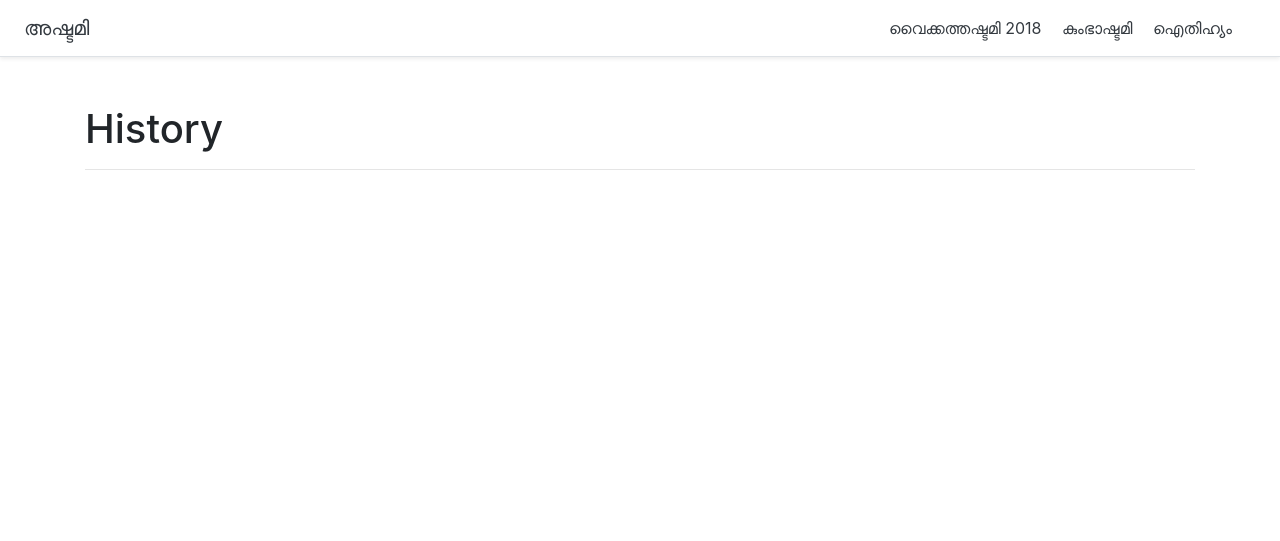
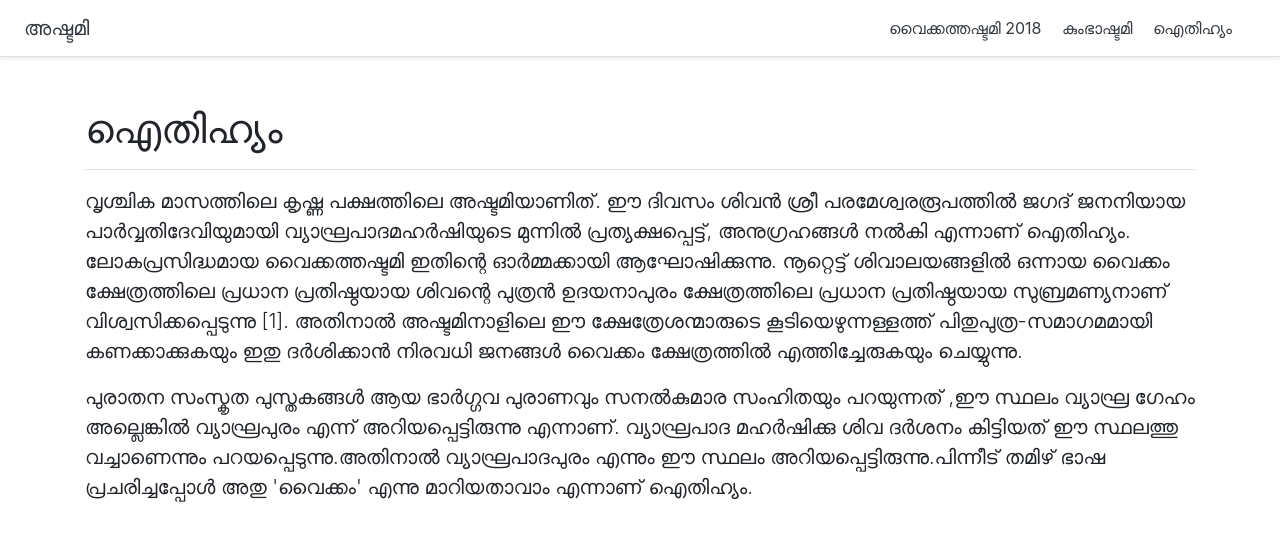
Before and after one commit to anuraj/ashtami.online, a Jekyll site: the page built from history.html, in a window 1280 px wide. Shown: the top 541 px of the page. Built offline with Jekyll 4.4.1, drawn with Linux system fonts in a browser that asks for light colours.

Commit message:
history page added

```diff
--- a/history.html
+++ b/history.html
@@ -3,8 +3,20 @@ layout: default
 title: "History"
 ---
 <main role="main" class="container">
-    <h1 class="mt-5">{{ page.title }}</h1> <hr/>
+    <h1 class="mt-5">ഐതിഹ്യം</h1>
+    <hr />
     <p class="lead">
-
+        വൃശ്ചിക മാസത്തിലെ കൃഷ്ണ പക്ഷത്തിലെ അഷ്ടമിയാണിത്. ഈ ദിവസം ശിവൻ ശ്രീ പരമേശ്വരരൂപത്തിൽ ജഗദ് ജനനിയായ
+        പാർവ്വതിദേവിയുമായി വ്യാഘ്രപാദമഹർഷിയുടെ മുന്നിൽ പ്രത്യക്ഷപ്പെട്ട്, അനുഗ്രഹങ്ങൾ നൽകി എന്നാണ് ഐതിഹ്യം.
+        ലോകപ്രസിദ്ധമായ വൈക്കത്തഷ്ടമി ഇതിന്റെ ഓർമ്മക്കായി ആഘോഷിക്കുന്നു. നൂറ്റെട്ട് ശിവാലയങ്ങളിൽ ഒന്നായ വൈക്കം
+        ക്ഷേത്രത്തിലെ പ്രധാന പ്രതിഷ്ഠയായ ശിവന്റെ പുത്രൻ ഉദയനാപുരം ക്ഷേത്രത്തിലെ പ്രധാന പ്രതിഷ്ഠയായ സുബ്രമണ്യനാണ്
+        വിശ്വസിക്കപ്പെടുന്നു [1]. അതിനാൽ അഷ്ടമിനാളിലെ ഈ ക്ഷേത്രേശന്മാരുടെ കൂടിയെഴുന്നള്ളത്ത് പിതുപുത്ര-സമാഗമമായി
+        കണക്കാക്കുകയും ഇതു ദർശിക്കാൻ നിരവധി ജനങ്ങൾ വൈക്കം ക്ഷേത്രത്തിൽ എത്തിച്ചേരുകയും ചെയ്യുന്നു.
+    </p>
+    <p class="lead">
+        പുരാതന സംസ്കൃത പുസ്തകങ്ങൾ ആയ ഭാർഗ്ഗവ പുരാണവും സനൽകുമാര സംഹിതയും പറയുന്നത് ,ഈ സ്ഥലം വ്യാഘ്ര ഗേഹം അല്ലെങ്കിൽ
+        വ്യാഘ്രപുരം എന്ന് അറിയപ്പെട്ടിരുന്നു എന്നാണ്. വ്യാഘ്രപാദ മഹർഷിക്കു ശിവ ദർശനം കിട്ടിയത് ഈ സ്ഥലത്തു വച്ചാണെന്നും
+        പറയപ്പെടുന്നു.അതിനാൽ വ്യാഘ്രപാദപുരം എന്നും ഈ സ്ഥലം അറിയപ്പെട്ടിരുന്നു.പിന്നീട് തമിഴ് ഭാഷ പ്രചരിച്ചപ്പോൾ അതു
+        'വൈക്കം' എന്നു മാറിയതാവാം എന്നാണ് ഐതിഹ്യം.
     </p>
 </main>
```
